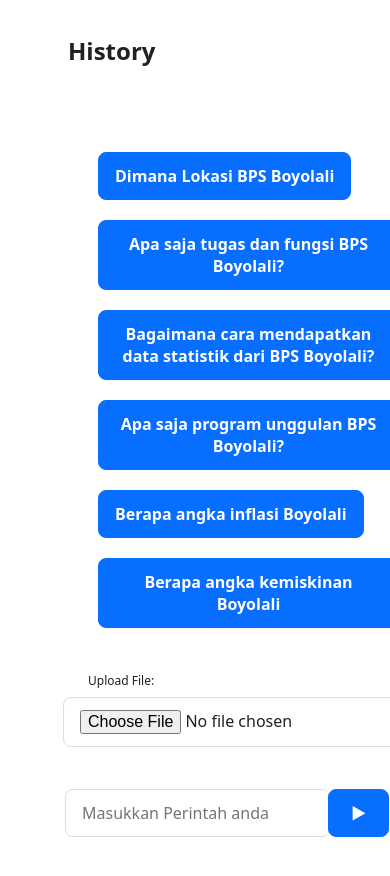
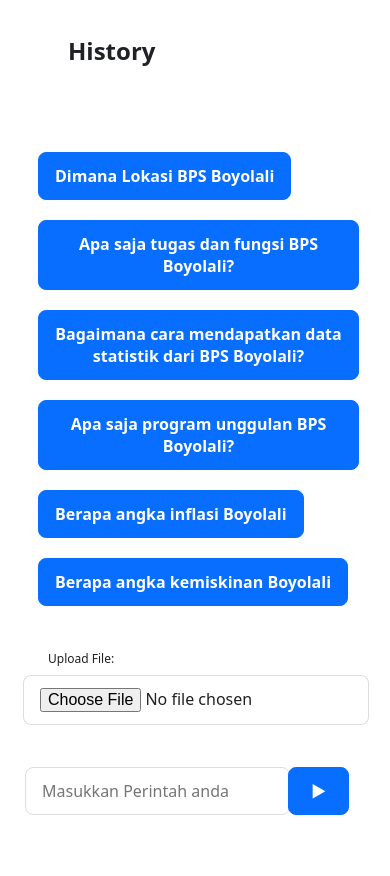
Before and after one commit to sehad123/gemini-web, a website built with Vite: page index.html in a window 390 px wide. Shown: the part 114-990 px from the top of the page. Built offline with nearby package versions, Linux system fonts and the light colour scheme; some packages are replaced by stand-ins of ours; files whose address does not match are found by name.

Commit message:
twelve commit

```diff
--- a/index.html
+++ b/index.html
@@ -210,6 +210,10 @@
         display: flex;
         flex-direction: column;
         gap: 10px;
+        margin-left: -40px;
+      }
+      .button-container{
+        margin-left: -20px;
       }
       .option-button{
         margin:10px;
```
